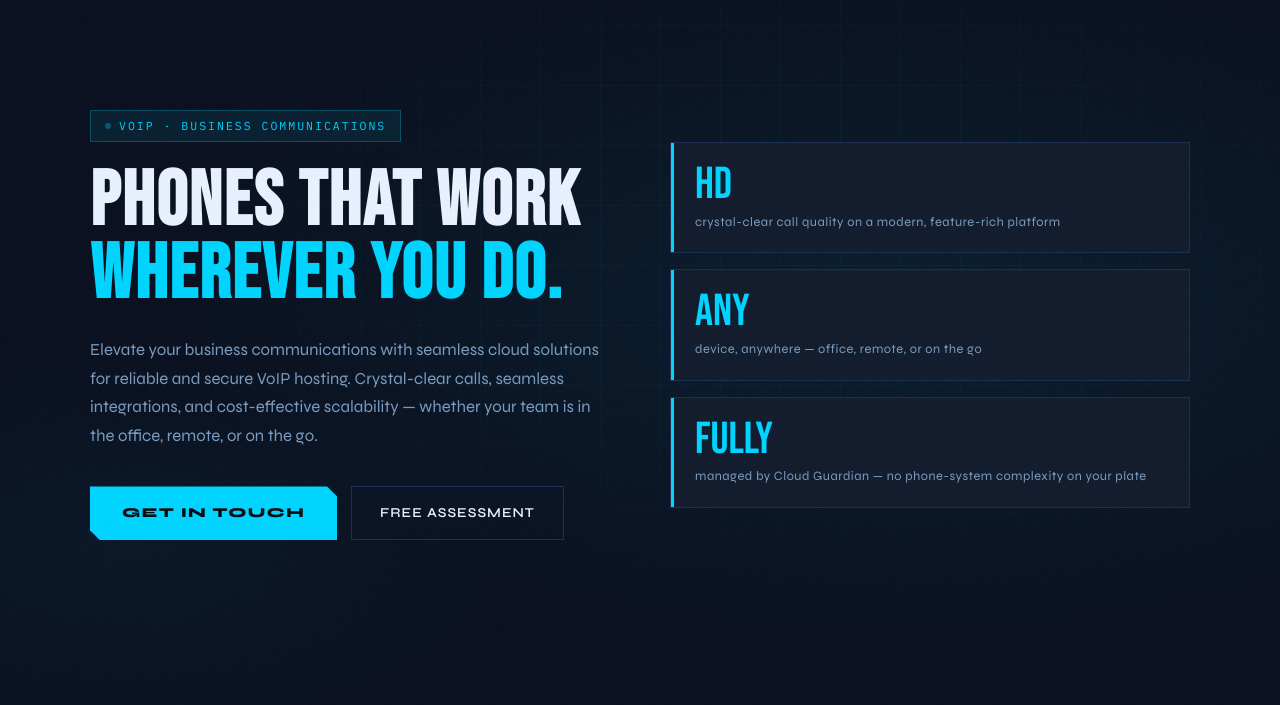
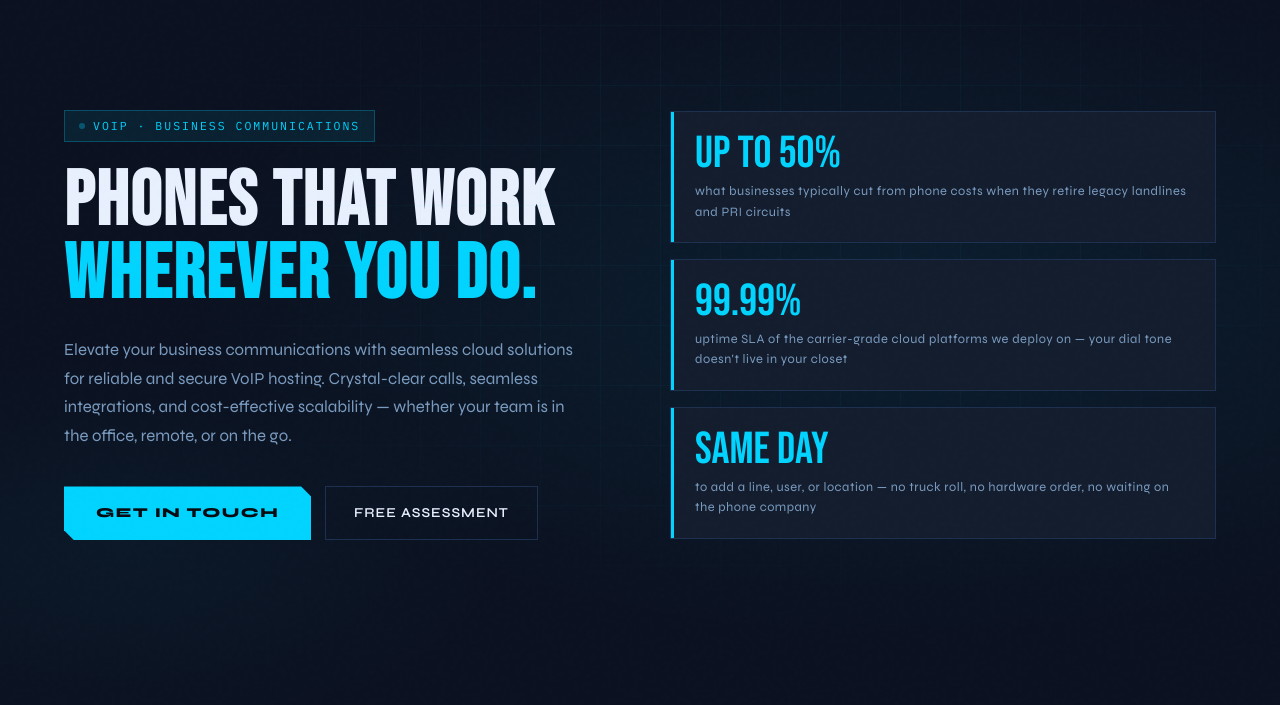
Before and after one commit to travroo321/cloud-guardian-site, a plain HTML site: page services/voip/index.html in a window 1280 px wide. Shown: the part 95-800 px from the top of the page. Drawn offline with Linux system fonts and the light colour scheme.

Commit message:
Add files via upload

```diff
--- a/services/voip/index.html
+++ b/services/voip/index.html
@@ -576,16 +576,16 @@
     </div>
     <div class="hero-stats">
       <div class="stat-card">
-        <div class="stat-num">HD</div>
-        <div class="stat-label">crystal-clear call quality on a modern, feature-rich platform</div>
+        <div class="stat-num">Up to 50%</div>
+        <div class="stat-label">what businesses typically cut from phone costs when they retire legacy landlines and PRI circuits</div>
       </div>
       <div class="stat-card">
-        <div class="stat-num">Any</div>
-        <div class="stat-label">device, anywhere — office, remote, or on the go</div>
+        <div class="stat-num">99.99%</div>
+        <div class="stat-label">uptime SLA of the carrier-grade cloud platforms we deploy on — your dial tone doesn't live in your closet</div>
       </div>
       <div class="stat-card">
-        <div class="stat-num">Fully</div>
-        <div class="stat-label">managed by Cloud Guardian — no phone-system complexity on your plate</div>
+        <div class="stat-num">Same day</div>
+        <div class="stat-label">to add a line, user, or location — no truck roll, no hardware order, no waiting on the phone company</div>
       </div>
     </div>
   </div>
```
